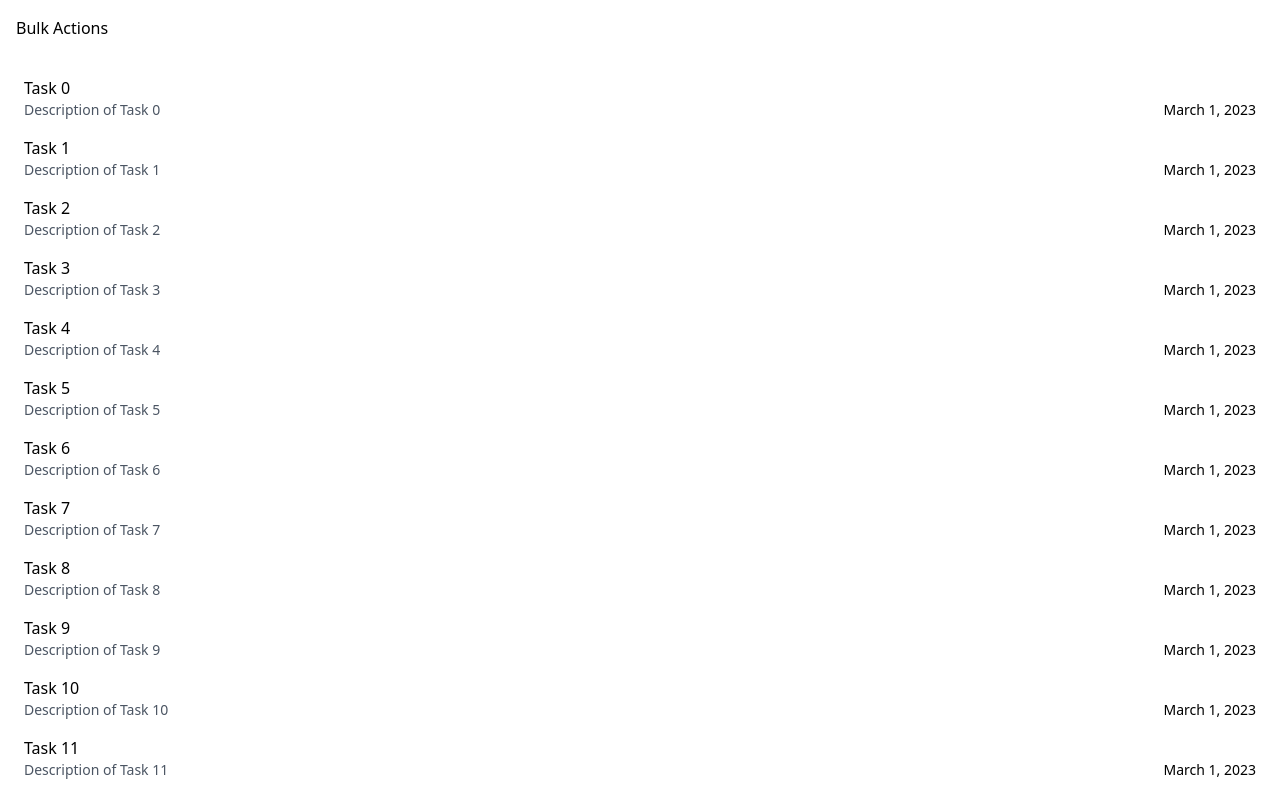
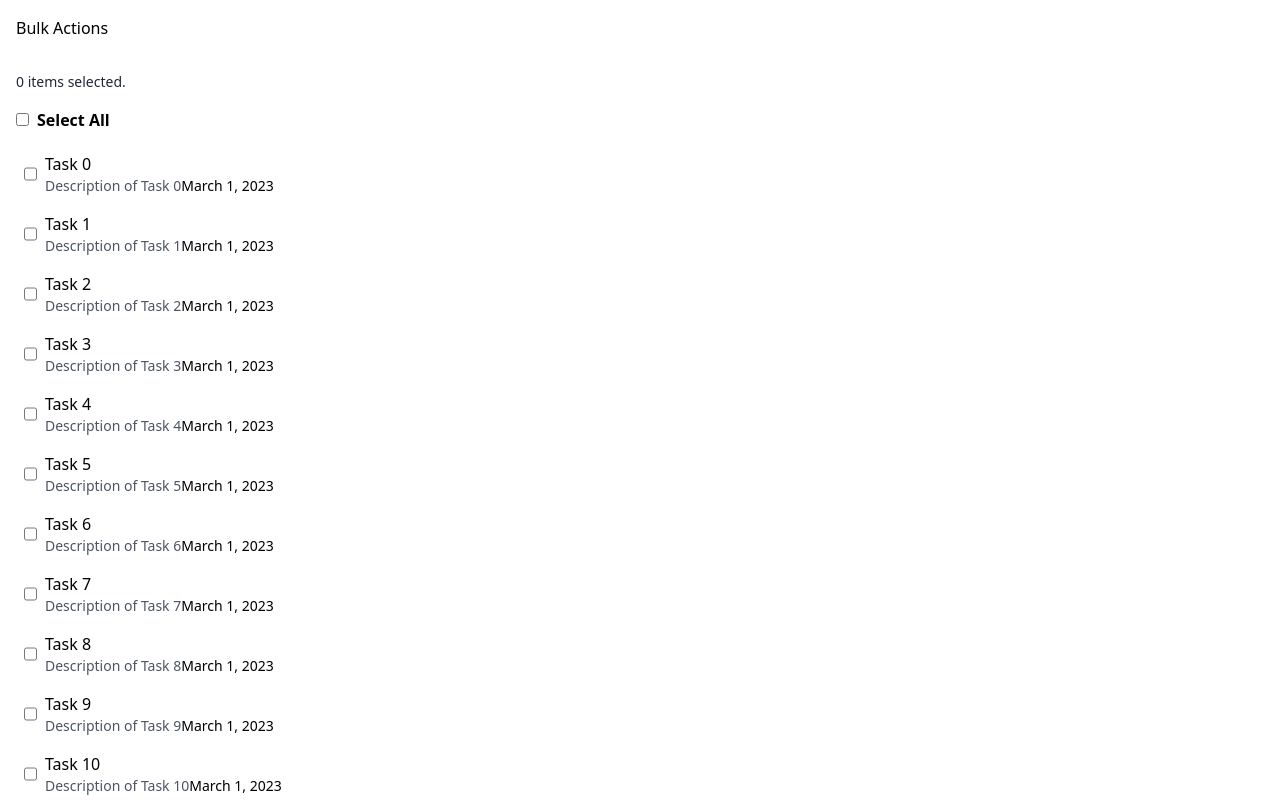
Before and after one commit to qwirecloud/react-q-and-a, a React (Create React App) app: page /actions in a window 1280 px wide. Shown: the top 800 px of the page. Built offline with nearby package versions, Linux system fonts and the light colour scheme.

Commit message:
Implement select one and select all items

```diff
--- a/src/bulk-actions/BulkActionsItem.js
+++ b/src/bulk-actions/BulkActionsItem.js
@@ -1,17 +1,29 @@
 const options = { year: "numeric", month: "long", day: "numeric" };
 
-export function BulkActionsItem({ item }) {
-  const { title, description, dueDate } = item;
+export function BulkActionsItem({ item, toggleSelect }) {
+  const { title, description, dueDate, id, selected } = item;
 
   return (
     <li className="px-2 py-1 hover:bg-gray-100">
+      <div className="flex space-x-2">
+        <input
+          type="checkbox"
+          name="selected"
+          checked={selected}
+          onChange={() => toggleSelect(id)}
+        />
+        <div>
           <div>{title}</div>
           <div className="flex justify-between">
             <div className="text-gray-600 text-sm">
               <p>{description}</p>
             </div>
             <div className="text-sm">
-          {new Intl.DateTimeFormat("en-US", options).format(new Date(dueDate))}
+              {new Intl.DateTimeFormat("en-US", options).format(
+                new Date(dueDate)
+              )}
+            </div>
+          </div>
         </div>
       </div>
     </li>
--- a/src/bulk-actions/BulkActionsPage.js
+++ b/src/bulk-actions/BulkActionsPage.js
@@ -3,30 +3,65 @@ import { BulkActionsItem } from "./BulkActionsItem";
 
 export function BulkActionsPage() {
   const [items, setItems] = useState([]);
+  const [itemsSelected, setItemsSelected] = useState(0);
 
   useEffect(() => {
-    const values = Array.from({ length: 2000 }, (_, index) => ({
+    const values = Array.from({ length: 5000 }, (_, index) => ({
       id: index,
       title: `Task ${index}`,
       description: `Description of Task ${index}`,
       dueDate: "2023-03-01T00:00:00.000Z",
       assignedTo: ["John Doe", "Jane Smith"],
+      selected: false,
     }));
     setItems(values);
   }, []);
+
+  useEffect(() => {
+    const selectedAmount = items.filter((item) => item.selected).length;
+    setItemsSelected(selectedAmount);
+  }, [items]);
+
+  const handleToggleSelect = (id) => {
+    const newItems = items.map((item) => {
+      if (item.id === id) {
+        return { ...item, selected: !item.selected };
+      }
+      return item;
+    });
+    setItems(newItems);
+  };
+
+  const handleToggleSelectAll = () => {
+    const selected = itemsSelected > 0;
+    const newItems = items.map((item) => ({ ...item, selected: !selected }));
+    setItems(newItems);
+  };
 
   return (
     <div className="p-4">
       <header>
         <h1 className="mb-8">Bulk Actions</h1>
       </header>
-      <main>
-        <ul className="space-y-2">
-          {items.map((item) => (
-            <BulkActionsItem key={item.id} item={item} />
-          ))}
-        </ul>
-      </main>
+      <p className="text-gray-800 text-sm my-4">{`${itemsSelected} items selected.`}</p>
+      <div className="space-x-2 font-semibold mb-4">
+        <input
+          type="checkbox"
+          name="select-all"
+          checked={itemsSelected > 0}
+          onChange={handleToggleSelectAll}
+        />
+        <label>Select All</label>
+      </div>
+      <ul className="space-y-2">
+        {items.map((item) => (
+          <BulkActionsItem
+            key={item.id}
+            item={item}
+            toggleSelect={handleToggleSelect}
+          />
+        ))}
+      </ul>
     </div>
   );
 }
```
Lines whose indentation alone changed are shown as unchanged.
